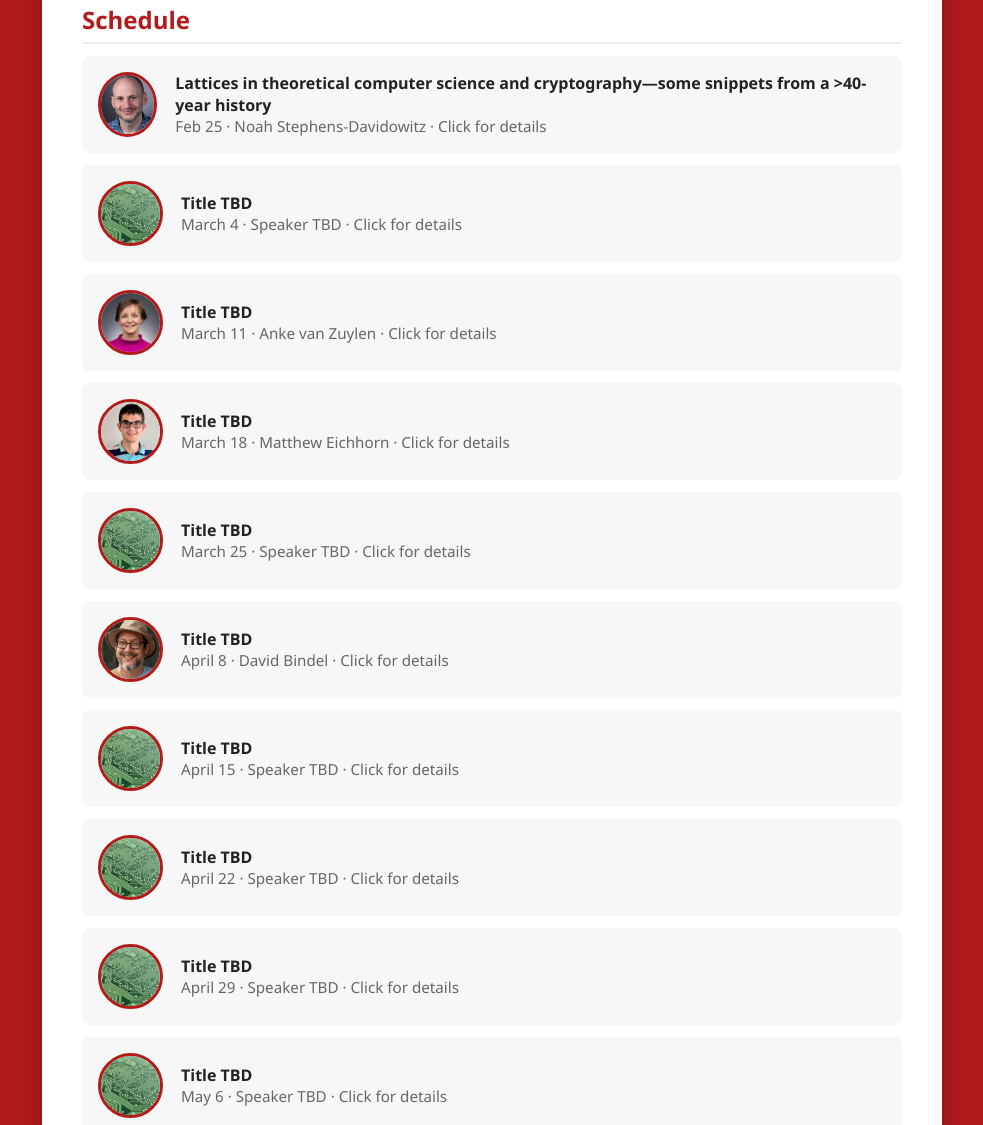
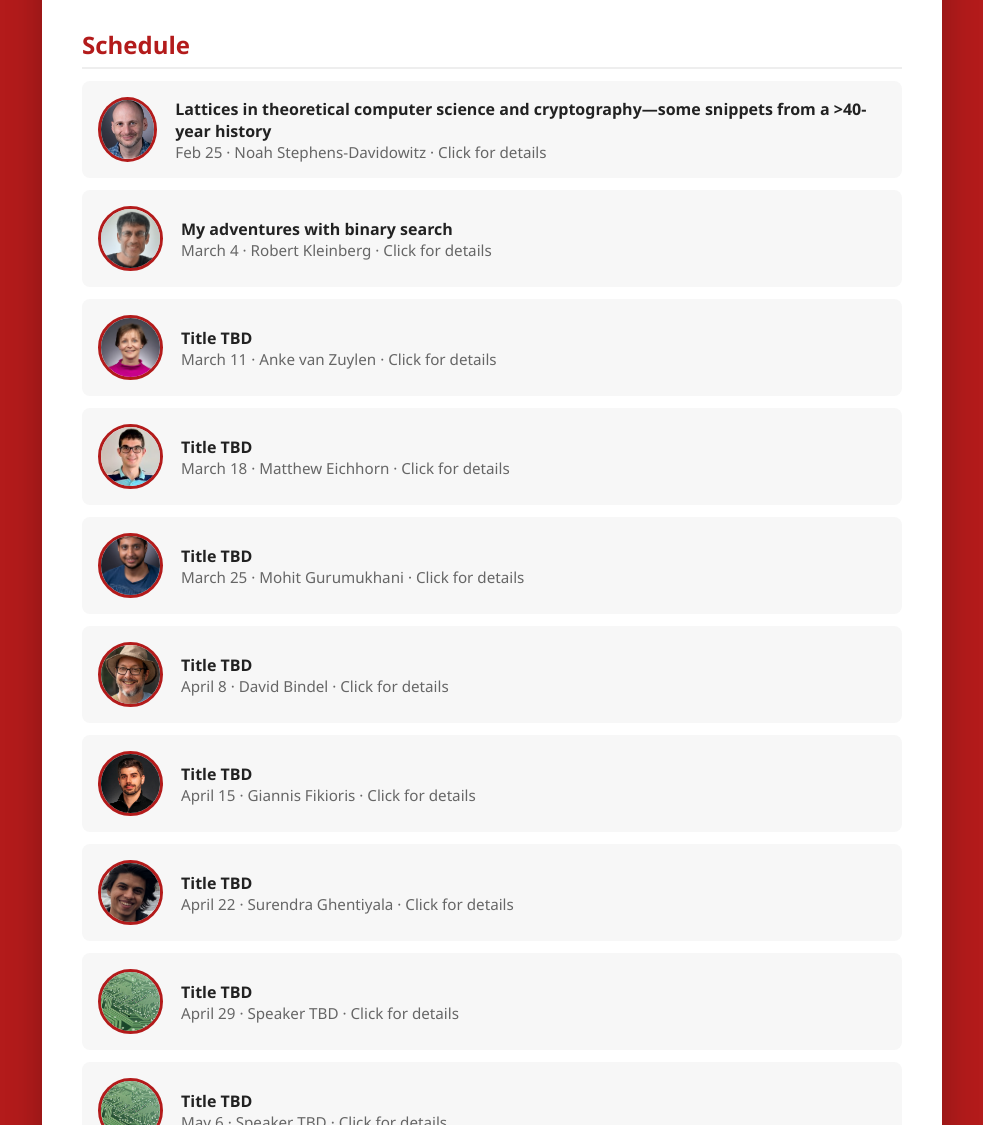
Before and after one commit to EPUser46/theoryclub, a plain HTML site: page index.html in a window 1280 px wide. Shown: the part 1501-2626 px from the top of the page, without its empty margins (148-1131 px from the left). Drawn offline with Linux system fonts and the light colour scheme.

Commit message:
Add speakers

```diff
--- a/index.html
+++ b/index.html
@@ -226,6 +226,13 @@
                 <p><strong>5:30-6:30 PM:</strong> Talk</p>
 
                 <p>Pizza provided!</p>
+
+                <p style="font-size: 16px">
+                    To join our email list, send the subject "join" to CS-THEORY-UGRAD-L@cornell.edu (<a
+                        href="https://it.cornell.edu/lyris/join-e-lists-lyris"
+                        style="color: white; text-decoration: underline;"
+                    >instructions</a>).
+                </p>
             </div>
 
             <div class="section">
@@ -310,14 +317,14 @@ And, time permitting, I'll say a bit about my own work in this field."
 
                 <div
                     class="talk"
-                    data-name="TBD"
-                    data-bio="Biography forthcoming."
+                    data-name="Robert Kleinberg"
+                    data-bio="Robert Kleinberg is a professor of computer science at Cornell University and a member of the field of information science. His research studies the design and analysis of algorithms and their applications to electronic commerce, networking, information retrieval, and other areas. Prior to receiving his doctorate from the Massachusetts Institute of Technology in 2005, Kleinberg spent three years at Akamai Technologies, where he assisted in designing the world's largest Internet Content Delivery Network. He is the recipient of a Microsoft Research New Faculty Fellowship, an Alfred P. Sloan Foundation Fellowship, and an NSF CAREER Award."
                     data-abstract="Abstract forthcoming."
                 >
-                    <img src="profile/example.jpg" alt="Speaker" />
+                    <img src="profile/3-4.png" alt="Speaker" />
                     <div>
-                        <div class="talk-title">Title TBD</div>
-                        <div class="talk-meta">March 4 · Speaker TBD · Click for details</div>
+                        <div class="talk-title">My adventures with binary search</div>
+                        <div class="talk-meta">March 4 · Robert Kleinberg · Click for details</div>
                     </div>
                 </div>
 
@@ -349,14 +356,14 @@ And, time permitting, I'll say a bit about my own work in this field."
 
                 <div
                     class="talk"
-                    data-name="TBD"
-                    data-bio="Biography forthcoming."
+                    data-name="Mohit Gurumukhani"
+                    data-bio="Mohit Gurumukhani is a fifth year PhD student in the Computer Science department at Cornell University and am fortunate to be advised by Eshan Chattopadhyay. Previously, he was an undergrad at UC San Diego where he worked with Russell Impagliazzo and Ramamohan Paturi. He is primarily interested in theoretical computer science, specifically computational complexity and pseudorandomness."
                     data-abstract="Abstract forthcoming."
                 >
-                    <img src="profile/example.jpg" alt="Speaker" />
+                    <img src="profile/3-25.jpg" alt="Speaker" />
                     <div>
                         <div class="talk-title">Title TBD</div>
-                        <div class="talk-meta">March 25 · Speaker TBD · Click for details</div>
+                        <div class="talk-meta">March 25 · Mohit Gurumukhani · Click for details</div>
                     </div>
                 </div>
 
@@ -375,27 +382,27 @@ And, time permitting, I'll say a bit about my own work in this field."
 
                 <div
                     class="talk"
-                    data-name="TBD"
-                    data-bio="Biography forthcoming."
+                    data-name="Giannis Fikioris"
+                    data-bio="Giannis Fikioris is a final-year PhD student in the theory group at Cornell University and advised by Éva Tardos. His PhD has been supported by the NDSEG fellowship, the Onassis Scholarship, and the Google PhD fellowship. He is broadly working on Algorithmic Game Theory and Learning Theory problems. His most recent work has been on Mechanism Design and/or Online Learning with dynamic environments and global constraints."
                     data-abstract="Abstract forthcoming."
                 >
-                    <img src="profile/example.jpg" alt="Speaker" />
+                    <img src="profile/4-15.jpg" alt="Speaker" />
                     <div>
                         <div class="talk-title">Title TBD</div>
-                        <div class="talk-meta">April 15 · Speaker TBD · Click for details</div>
+                        <div class="talk-meta">April 15 · Giannis Fikioris · Click for details</div>
                     </div>
                 </div>
 
                 <div
                     class="talk"
-                    data-name="TBD"
-                    data-bio="Biography forthcoming."
+                    data-name="Surendra Ghentiyala"
+                    data-bio="Surendra Ghentiyala is a fourth-year PhD student in theoretical computer science at Cornell University. He is advised by Noah Stephens-Davidowitz. His research is centered around post-quantum cryptography and the mathematical structures that enable the construction of post-quantum cryptosystems, namely lattices and error-correcting codes."
                     data-abstract="Abstract forthcoming."
                 >
-                    <img src="profile/example.jpg" alt="Speaker" />
+                    <img src="profile/4-22.jpg" alt="Speaker" />
                     <div>
                         <div class="talk-title">Title TBD</div>
-                        <div class="talk-meta">April 22 · Speaker TBD · Click for details</div>
+                        <div class="talk-meta">April 22 · Surendra Ghentiyala · Click for details</div>
                     </div>
                 </div>
 
```
Also changed, not shown: profile/3-25.jpg (added), profile/3-4.png (added), profile/4-15.jpg (added), profile/4-22.jpg (added).
